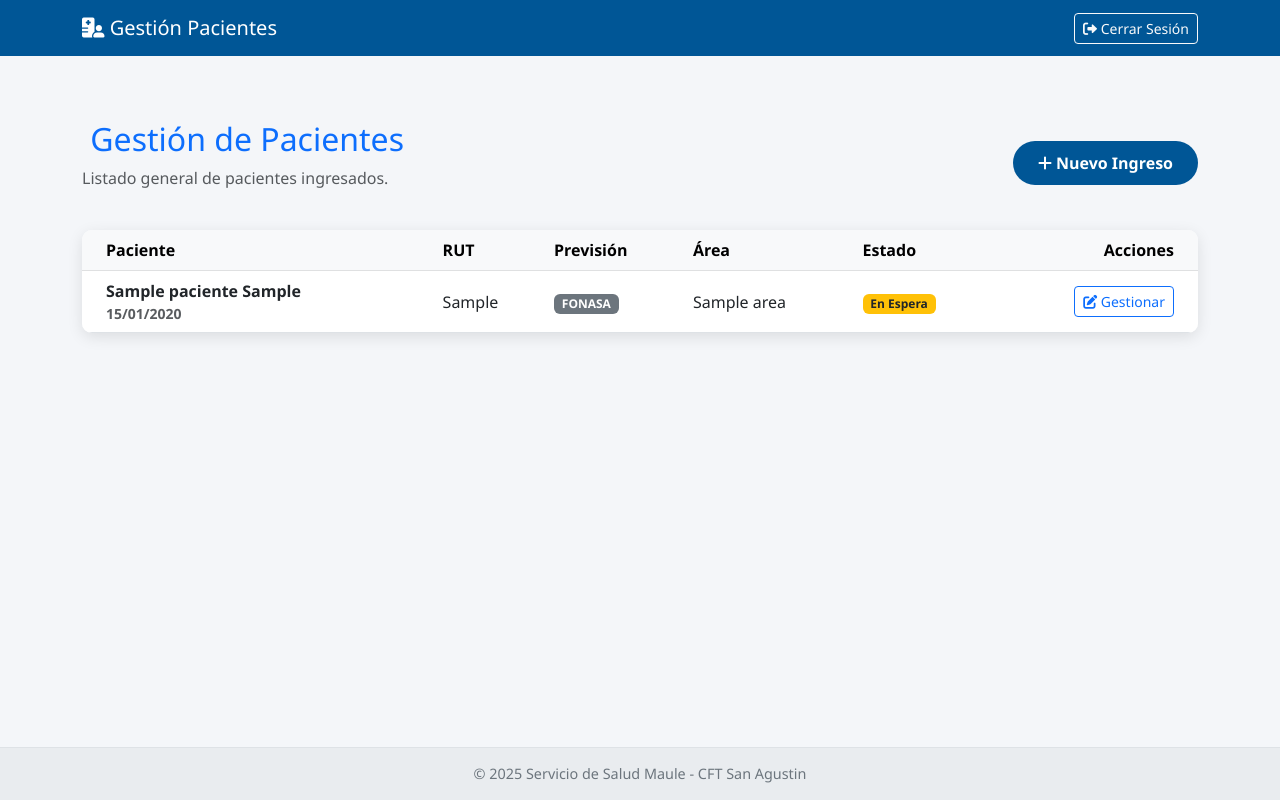
After one commit to KarmaVanDoom/EVA4-Proyecto-de-integraci-n-de-programaci-n, a Django app: page /pacientes/ in a window 1280 px wide. The commit adds this page. Run offline with Django 5.2, Linux system fonts and the light colour scheme; a user stored in the database is signed in; tables that the repository leaves empty hold one stand-in row (values such as "Sample post").

Commit message:
Implementación Módulo Gestión de Pacientes

```diff
--- a/sistema_gestion_pacientes/Gestion_Salud/models.py
+++ b/sistema_gestion_pacientes/Gestion_Salud/models.py
@@ -40,3 +40,48 @@ class HealthPersonal(models.Model):
 
     def __str__(self):
         return f"{self.cargo} - {self.rut}"
+
+#  Modelos para las Áreas del Hospital UCI, Urgencias, y esas cosas
+class Area(models.Model):
+    nombre = models.CharField(max_length=100, unique=True)
+    descripcion = models.TextField(blank=True, null=True)
+
+    def __str__(self):
+        return self.nombre
+
+#  Modelo del Paciente
+class Paciente(models.Model):
+    # Opciones para listas desplegables
+    PREVISION_CHOICES = [
+        ('FONASA', 'Fonasa'),
+        ('ISAPRE', 'Isapre'),
+        ('PARTICULAR', 'Particular'),
+    ]
+
+    ESTADO_CHOICES = [
+        ('ESPERA', 'En Sala de Espera'),
+        ('TRATAMIENTO', 'En Tratamiento'),
+        ('UCI', 'En UCI / Crítico'),
+        ('ALTA', 'Dada de Alta'),
+    ]
+
+    # Datos Personales
+    rut = models.CharField(max_length=12, unique=True, help_text="Ej: 11.222.333-K")
+    nombres = models.CharField(max_length=100)
+    apellidos = models.CharField(max_length=100)
+    fecha_nacimiento = models.DateField()
+
+    # Datos Clínicos
+    prevision = models.CharField(max_length=20, choices=PREVISION_CHOICES, default='FONASA')
+    area_asignada = models.ForeignKey(Area, on_delete=models.SET_NULL, null=True, blank=True, verbose_name="Área Asignada")
+    estado = models.CharField(max_length=20, choices=ESTADO_CHOICES, default='ESPERA')
+
+    # Auditoría Cuándo llegó
+    fecha_ingreso = models.DateTimeField(auto_now_add=True)
+    ultima_actualizacion = models.DateTimeField(auto_now=True)
+
+    class Meta:
+        ordering = ['-fecha_ingreso'] # Los más nuevos primero
+
+    def __str__(self):
+        return f"{self.nombres} {self.apellidos} ({self.rut})"
--- a/sistema_gestion_pacientes/Gestion_Salud/templates/Gestion_Salud/layouts/base.html
+++ b/sistema_gestion_pacientes/Gestion_Salud/templates/Gestion_Salud/layouts/base.html
@@ -14,9 +14,18 @@
 
     <nav class="navbar navbar-expand-lg navbar-dark" style="background-color: var(--primary-color);">
         <div class="container">
-            <a class="navbar-brand" href="#">
+            <a class="navbar-brand" href="{% url 'home' %}">
                 <i class="fa-solid fa-hospital-user"></i> Gestión Pacientes
             </a>
+
+            {% if user.is_authenticated %}
+                <form action="{% url 'logout' %}" method="post" class="d-flex">
+                    {% csrf_token %}
+                    <button type="submit" class="btn btn-outline-light btn-sm">
+                        <i class="fa-solid fa-right-from-bracket"></i> Cerrar Sesión
+                    </button>
+                </form>
+            {% endif %}
         </div>
     </nav>
 
--- /dev/null
+++ b/sistema_gestion_pacientes/Gestion_Salud/templates/Gestion_Salud/pacientes/paciente_list.html
@@ -0,0 +1,76 @@
+{% extends 'Gestion_Salud/layouts/base.html' %}
+
+{% block title %}Listado de Pacientes{% endblock %}
+
+{% block content %}
+<div class="d-flex justify-content-between align-items-center mb-4">
+    <div>
+        <h2 class="text-primary"><i class="fa-solid fa-users-medical"></i> Gestión de Pacientes</h2>
+        <p class="text-muted">Listado general de pacientes ingresados.</p>
+    </div>
+    <a href="{% url 'paciente_create' %}" class="btn btn-salud" style="width: auto;">
+        <i class="fa-solid fa-plus"></i> Nuevo Ingreso
+    </a>
+</div>
+
+<div class="card card-salud">
+    <div class="card-body p-0">
+        <div class="table-responsive">
+            <table class="table table-hover align-middle mb-0">
+                <thead class="table-light">
+                    <tr>
+                        <th class="ps-4">Paciente</th>
+                        <th>RUT</th>
+                        <th>Previsión</th>
+                        <th>Área</th>
+                        <th>Estado</th>
+                        <th class="text-end pe-4">Acciones</th>
+                    </tr>
+                </thead>
+                <tbody>
+                    {% for paciente in pacientes %}
+                    <tr>
+                        <td class="ps-4 fw-bold">
+                            {{ paciente.nombres }} {{ paciente.apellidos }}
+                            <div class="small text-muted">{{ paciente.fecha_nacimiento|date:"d/m/Y" }}</div>
+                        </td>
+                        <td>{{ paciente.rut }}</td>
+                        <td><span class="badge bg-secondary">{{ paciente.prevision }}</span></td>
+                        <td>
+                            {% if paciente.area_asignada %}
+                                {{ paciente.area_asignada.nombre }}
+                            {% else %}
+                                <span class="text-muted">-</span>
+                            {% endif %}
+                        </td>
+                        <td>
+                            {% if paciente.estado == 'ALTA' %}
+                                <span class="badge bg-success">Alta Médica</span>
+                            {% elif paciente.estado == 'UCI' %}
+                                <span class="badge bg-danger">UCI / Crítico</span>
+                            {% elif paciente.estado == 'TRATAMIENTO' %}
+                                <span class="badge bg-primary">En Tratamiento</span>
+                            {% else %}
+                                <span class="badge bg-warning text-dark">En Espera</span>
+                            {% endif %}
+                        </td>
+                        <td class="text-end pe-4">
+                            <a href="{% url 'paciente_update' paciente.id %}" class="btn btn-sm btn-outline-primary">
+                                <i class="fa-solid fa-pen-to-square"></i> Gestionar
+                            </a>
+                        </td>
+                    </tr>
+                    {% empty %}
+                    <tr>
+                        <td colspan="6" class="text-center py-5 text-muted">
+                            <i class="fa-solid fa-clipboard-user fa-3x mb-3"></i>
+                            <p>No hay pacientes registrados en el sistema.</p>
+                        </td>
+                    </tr>
+                    {% endfor %}
+                </tbody>
+            </table>
+        </div>
+    </div>
+</div>
+{% endblock %}
--- a/sistema_gestion_pacientes/Gestion_Salud/urls.py
+++ b/sistema_gestion_pacientes/Gestion_Salud/urls.py
@@ -4,7 +4,10 @@ from .views import (
     CustomLogoutView,
     IdentityVerificationView,
     CompletePasswordResetView,
-    HomeView
+    HomeView,
+    PacienteListView,
+    PacienteCreateView,
+    PacienteUpdateView
 )
 
 urlpatterns = [
@@ -13,4 +16,7 @@ urlpatterns = [
     path('recuperar-clave/', IdentityVerificationView.as_view(), name='password_reset_verification'),
     path('recuperar-clave/confirmar/', CompletePasswordResetView.as_view(), name='password_reset_confirm'),
     path('', HomeView.as_view(), name='home'),
+    path('pacientes/', PacienteListView.as_view(), name='paciente_list'),
+    path('pacientes/nuevo/', PacienteCreateView.as_view(), name='paciente_create'),
+    path('pacientes/editar/<int:pk>/', PacienteUpdateView.as_view(), name='paciente_update'),
 ]
--- a/sistema_gestion_pacientes/Gestion_Salud/views.py
+++ b/sistema_gestion_pacientes/Gestion_Salud/views.py
@@ -1,14 +1,14 @@
 from django.shortcuts import render, redirect, get_object_or_404
 from django.urls import reverse_lazy
 from django.contrib.auth.views import LoginView, LogoutView
-from django.views.generic import TemplateView
+from django.views.generic import TemplateView, ListView, CreateView, UpdateView
 from django.views.generic.edit import FormView
 from django.contrib import messages
 from django.contrib.auth.mixins import LoginRequiredMixin
 from django.utils.decorators import method_decorator
 from django.views.decorators.cache import never_cache
-from .forms import CustomLoginForm, IdentityVerificationForm, CustomSetPasswordForm
-from .models import CustomUser
+from .forms import CustomLoginForm, IdentityVerificationForm, CustomSetPasswordForm, PacienteForm
+from .models import CustomUser, Paciente
 
 
 class CustomLoginView(LoginView):
@@ -56,9 +56,38 @@ class CompletePasswordResetView(FormView):
         messages.success(self.request, "Contraseña actualizada exitosamente. Inicie sesión.")
         return super().form_valid(form)
 
-
-
 @method_decorator(never_cache, name='dispatch')
 class HomeView(LoginRequiredMixin, TemplateView):
     template_name = 'Gestion_Salud/dashboard/home.html'
     login_url = 'login'
+
+@method_decorator(never_cache, name='dispatch')
+class PacienteListView(LoginRequiredMixin, ListView):
+    model = Paciente
+    template_name = 'Gestion_Salud/pacientes/paciente_list.html'
+    context_object_name = 'pacientes'
+    login_url = 'login'
+
+@method_decorator(never_cache, name='dispatch')
+class PacienteCreateView(LoginRequiredMixin, CreateView):
+    model = Paciente
+    form_class = PacienteForm
+    template_name = 'Gestion_Salud/pacientes/paciente_form.html'
+    success_url = reverse_lazy('paciente_list')
+    login_url = 'login'
+
+    def form_valid(self, form):
+        messages.success(self.request, "Paciente ingresado correctamente.")
+        return super().form_valid(form)
+
+@method_decorator(never_cache, name='dispatch')
+class PacienteUpdateView(LoginRequiredMixin, UpdateView):
+    model = Paciente
+    form_class = PacienteForm
+    template_name = 'Gestion_Salud/pacientes/paciente_form.html'
+    success_url = reverse_lazy('paciente_list')
+    login_url = 'login'
+
+    def form_valid(self, form):
+        messages.success(self.request, "Ficha del paciente actualizada.")
+        return super().form_valid(form)
```
Also changed, not shown: sistema_gestion_pacientes/Gestion_Salud/forms.py (+19 -2 lines), sistema_gestion_pacientes/Gestion_Salud/templates/Gestion_Salud/dashboard/home.html (+22 -17 lines), sistema_gestion_pacientes/Gestion_Salud/templates/Gestion_Salud/pacientes/paciente_form.html (added, +64 -0 lines), sistema_gestion_pacientes/Gestion_Salud/migrations/0002_area_paciente.py (added).
